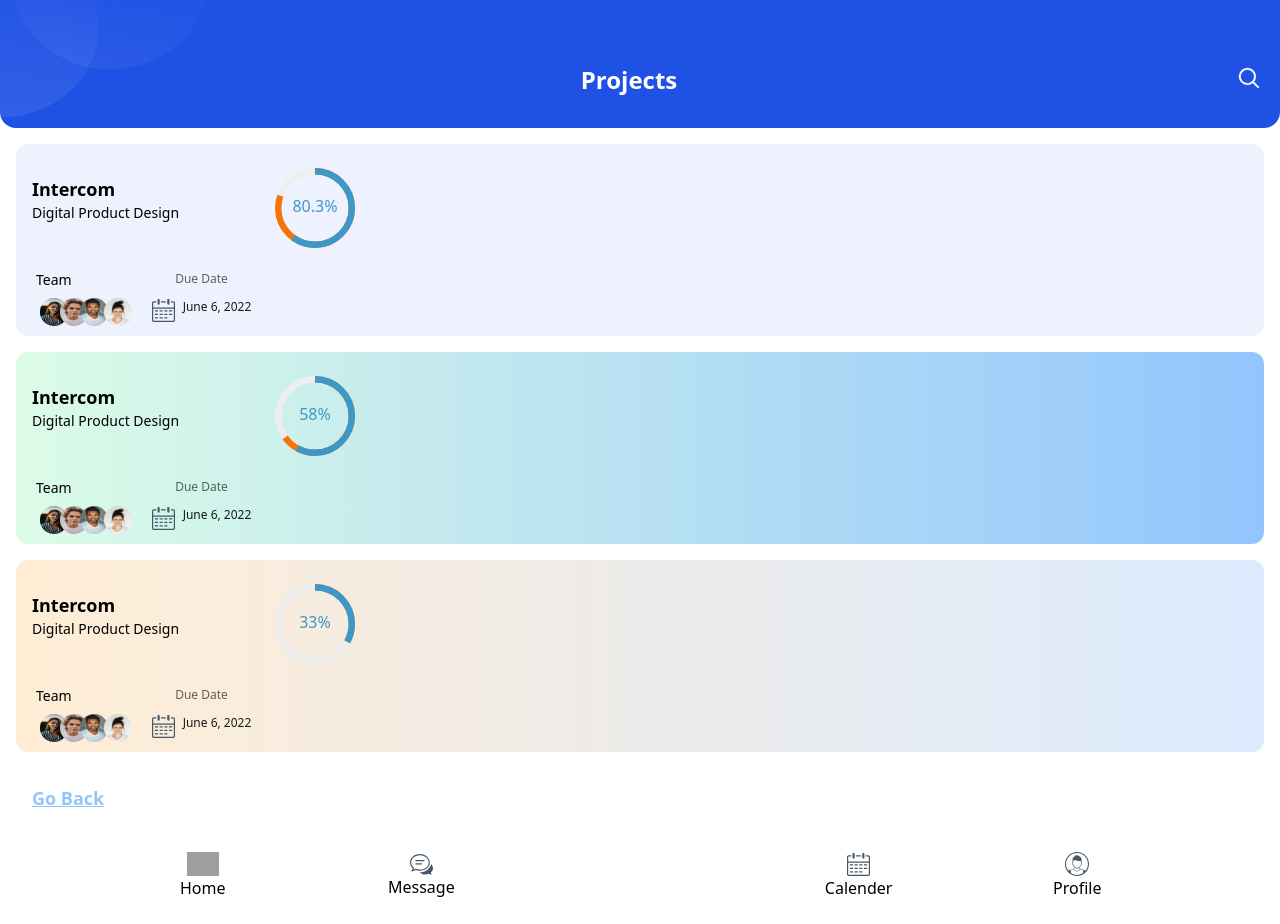
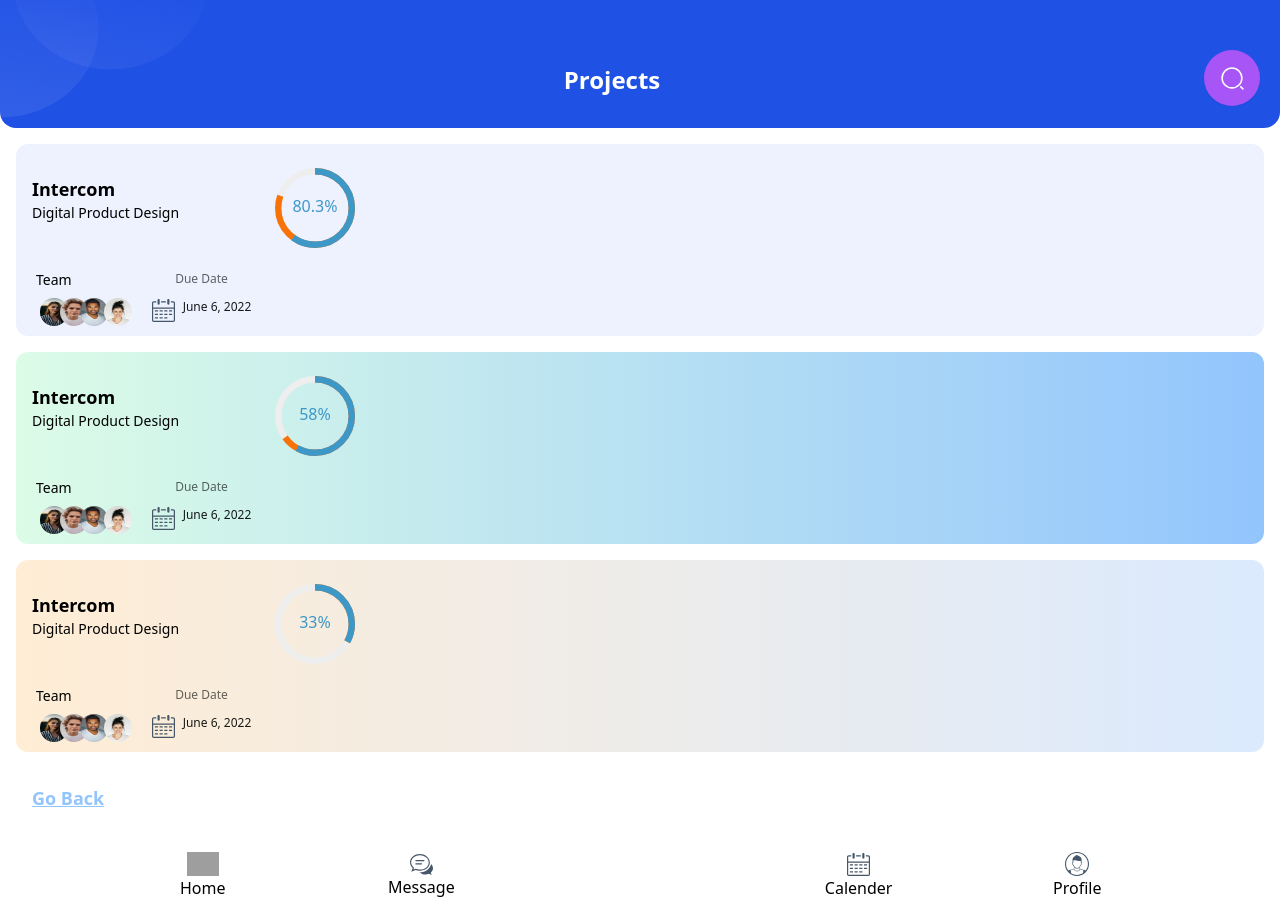
Before and after one commit to adnan2212/employee-management-app, a React (Vite) app: page /projects in a window 1280 px wide. Built offline with nearby package versions, Linux system fonts and the light colour scheme; grey boxes are pictures that could not be loaded; some icons are missing.

Commit message:
added Search Bar

```diff
--- a/src/components/Header.jsx
+++ b/src/components/Header.jsx
@@ -1,4 +1,4 @@
-import { MdNotificationsOutline, MdMenu } from "@ricons/ionicons4";
+import { MdNotificationsOutline } from "@ricons/ionicons4";
 import { Icon } from "@ricons/utils";
 import Vector from "../assets/img/Vector.png";
 import DropdownMenu from "./DropdownMenu";
--- /dev/null
+++ b/src/components/SearchBar.jsx
@@ -0,0 +1,75 @@
+import "../index.css";
+import { useState, useRef } from "react";
+
+const SearchBar = () => {
+  const [isFocused, setIsFocused] = useState(false);
+  const [inputValue, setInputValue] = useState("");
+  const inputRef = useRef(null);
+  const buttonRef = useRef(null);
+
+  const handleFocus = () => {
+    setIsFocused(true);
+    inputRef.current.focus();
+  };
+
+  const handleBlur = () => {
+    if (!buttonRef.current.contains(document.activeElement)) {
+      setIsFocused(false);
+    }
+  };
+
+  const handleChange = (event) => {
+    setInputValue(event.target.value);
+  };
+
+  const handleSubmit = (event) => {
+    event.preventDefault();
+    // Perform your search or submit logic here
+  };
+
+  return (
+    <div className="input-wrapper">
+      <button className="icon" onClick={handleFocus} ref={buttonRef}>
+        <svg
+          xmlns="http://www.w3.org/2000/svg"
+          fill="none"
+          viewBox="0 0 24 24"
+          height="25px"
+          width="25px"
+        >
+          <path
+            strokeLinejoin="round"
+            strokeLinecap="round"
+            strokeWidth="1.5"
+            stroke="#fff"
+            d="M11.5 21C16.7467 21 21 16.7467 21 11.5C21 6.25329 16.7467 2 11.5 2C6.25329 2 2 6.25329 2 11.5C2 16.7467 6.25329 21 11.5 21Z"
+          ></path>
+          <path
+            strokeLinejoin="round"
+            strokeLinecap="round"
+            strokeWidth="1.5"
+            stroke="#fff"
+            d="M22 22L20 20"
+          ></path>
+        </svg>
+      </button>
+      <form onSubmit={handleSubmit}>
+        <input
+          ref={inputRef}
+          placeholder={isFocused ? "search.." : ""}
+          className={`input ${isFocused ? "focused" : ""}`}
+          name="text"
+          type="text"
+          value={inputValue}
+          onChange={handleChange}
+          onBlur={handleBlur}
+        />
+        <button type="submit" className="hidden">
+          Search
+        </button>
+      </form>
+    </div>
+  );
+};
+
+export default SearchBar;
--- a/src/index.css
+++ b/src/index.css
@@ -1,3 +1,35 @@
-@tailwind base;
+/* @tailwind base;
 @tailwind components;
-@tailwind utilities;
+@tailwind utilities; */
+
+@import "tailwindcss/base";
+@import "tailwindcss/components";
+@import "tailwindcss/utilities";
+
+/* For Search Button, might delete later */
+.input-wrapper {
+  @apply relative flex items-center justify-center gap-5;
+}
+
+.input {
+  @apply h-14 w-14 rounded-full border-none bg-purple-500 px-3 text-lg font-medium text-white shadow-sm outline-none transition duration-500 ease-in-out;
+}
+
+.input::placeholder {
+  @apply text-gray-400;
+}
+
+.icon {
+  @apply absolute right-0 flex h-14 w-14 cursor-pointer items-center justify-center rounded-full border-none bg-transparent outline-none transition duration-200 ease-linear;
+}
+
+.icon:focus ~ .input,
+.input:focus {
+  @apply w-60 rounded-none border-b-4 border-none border-purple-500 bg-transparent;
+  @apply transition-all duration-500 ease-in-out;
+}
+
+.input.focused {
+  @apply w-60 rounded-none border-b-4 border-none border-purple-500 bg-transparent;
+  @apply transition-all duration-500 ease-in-out;
+}
--- a/src/pages/secondPage.jsx
+++ b/src/pages/secondPage.jsx
@@ -18,6 +18,7 @@
 
 // import Calender from "../assests/img/Calender.svg";
 import Calender from "../assets/img/calender.svg";
+import SearchBar from "../components/SearchBar";
 
 const secondPage = () => {
   const percentage = 80;
@@ -36,7 +37,7 @@
         </div>
         <div className="flex  pt-5">
           <span className="mr-3">
-            <img src={Search} />
+            <SearchBar />
           </span>
         </div>
       </div>
```
Also changed, not shown: src/components/SearchBtn.jsx (deleted).
